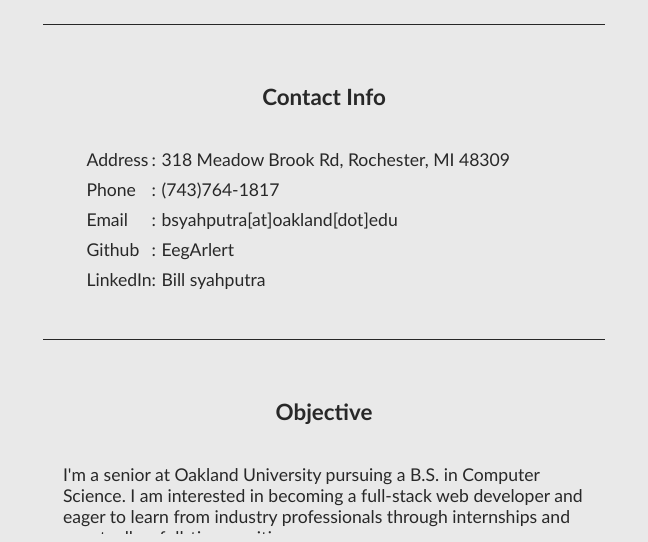
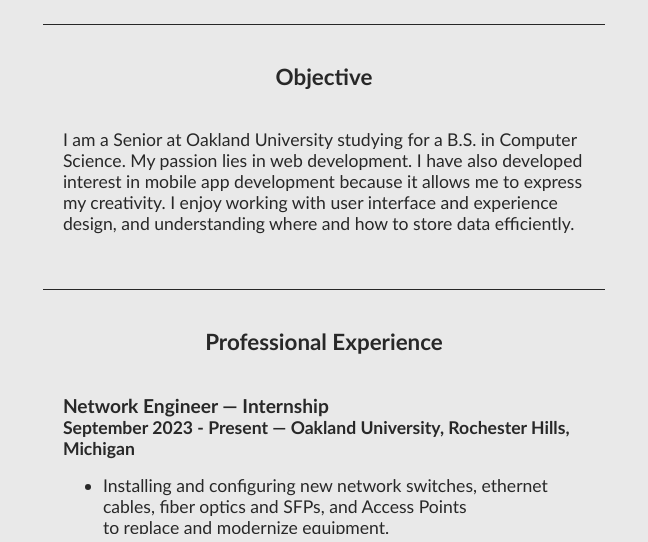
Before and after one commit to EegArlert/bsyahputra.com, a plain HTML site: page pages/my_resume.html in a window 1280 px wide. Shown: the part 294-836 px from the top of the page, without its empty margins (316-964 px from the left). Drawn offline with Linux system fonts and the light colour scheme.

Commit message:
fixing margin on header and deleting contact info on main section of resume page

```diff
--- a/pages/my_resume.html
+++ b/pages/my_resume.html
@@ -30,34 +30,10 @@
         <main>
             <!-- Start Main  -->
             <h1 class="title">My Resume</h1>
-            <section class="contact-info-wrapper">
-                <h2>Contact Info</h2>
-                <div class="contact-info-grid">
-                    <span class="info">Address</span>
-                    <span class="semicolon">:</span>
-                    <span class="data">318 Meadow Brook Rd, Rochester, MI 48309</span>
-                    <span class="info">Phone</span>
-                    <span class="semicolon">:</span>
-                    <span class="data">(743)764-1817</span>
-                    <span class="info">Email</span>
-                    <span class="semicolon">:</span>
-                    <a class="data" href="mailto:bsyaphputra[at]oakland[dot]edu">bsyahputra[at]oakland[dot]edu</a>
-                    <span class="info">Github</span>
-                    <span class="semicolon">:</span>
-                    <a class="data" href="https://www.github.com/eegarlert/" target="popup">EegArlert</a>
-                    <span class="info">LinkedIn</span>
-                    <span class="semicolon">:</span>
-                    <a class="data" href="https://www.linkedin.com/in/bill-syahputra-61bb3226a/" target="popup">Bill
-                        syahputra</a>
-                </div>
-            </section>
-
             <!-- Objective -->
             <section class="objective">
                 <h2>Objective</h2>
-                <p>I'm a senior at Oakland University pursuing a B.S. in Computer Science. I am interested in
-                    becoming a full-stack web developer and eager to learn from industry professionals through
-                    internships and eventually a full-time position.</p>
+                <p>I am a Senior at Oakland University studying for a B.S. in Computer Science. My passion lies in web development. I have also developed interest in mobile app development because it allows me to express my creativity. I enjoy working with user interface and experience design, and understanding where and how to store data efficiently. </p>
             </section>
 
             <!-- Professional Experience -->
--- a/style/index.css
+++ b/style/index.css
@@ -47,6 +47,8 @@ header {
     align-items: center;
     justify-content: center;
     margin-bottom: 50px;
+    margin-top: 31px;
+    margin-right: 20px;
     gap: 170px;
 }
 
--- a/style/my_resume.css
+++ b/style/my_resume.css
@@ -145,11 +145,12 @@ main section {
     display: flex;
     flex-direction: column;
     align-items: center;
+    justify-content: center;
     text-align: center;
     gap: 20px;
     border-top: solid 1.3px;
     width: 68%;
-    padding: 40px 20px 40px 20px;
+    padding: 20px 20px 55px 20px;
 }
 
 main section:hover {
@@ -170,8 +171,10 @@ main .contact-info-wrapper {
 
 main .contact-info-wrapper .contact-info-grid {
     display: grid;
-    grid-template-columns: 65px 10px 400px;
-    grid-template-rows: repeat(5, 30px);
+    align-items: center;
+    text-align: center;
+    grid-template-columns: 65px 10px 200px;
+    grid-template-rows: repeat(3, 30px);
 }
 
 main .professional-experience h4 {
```
